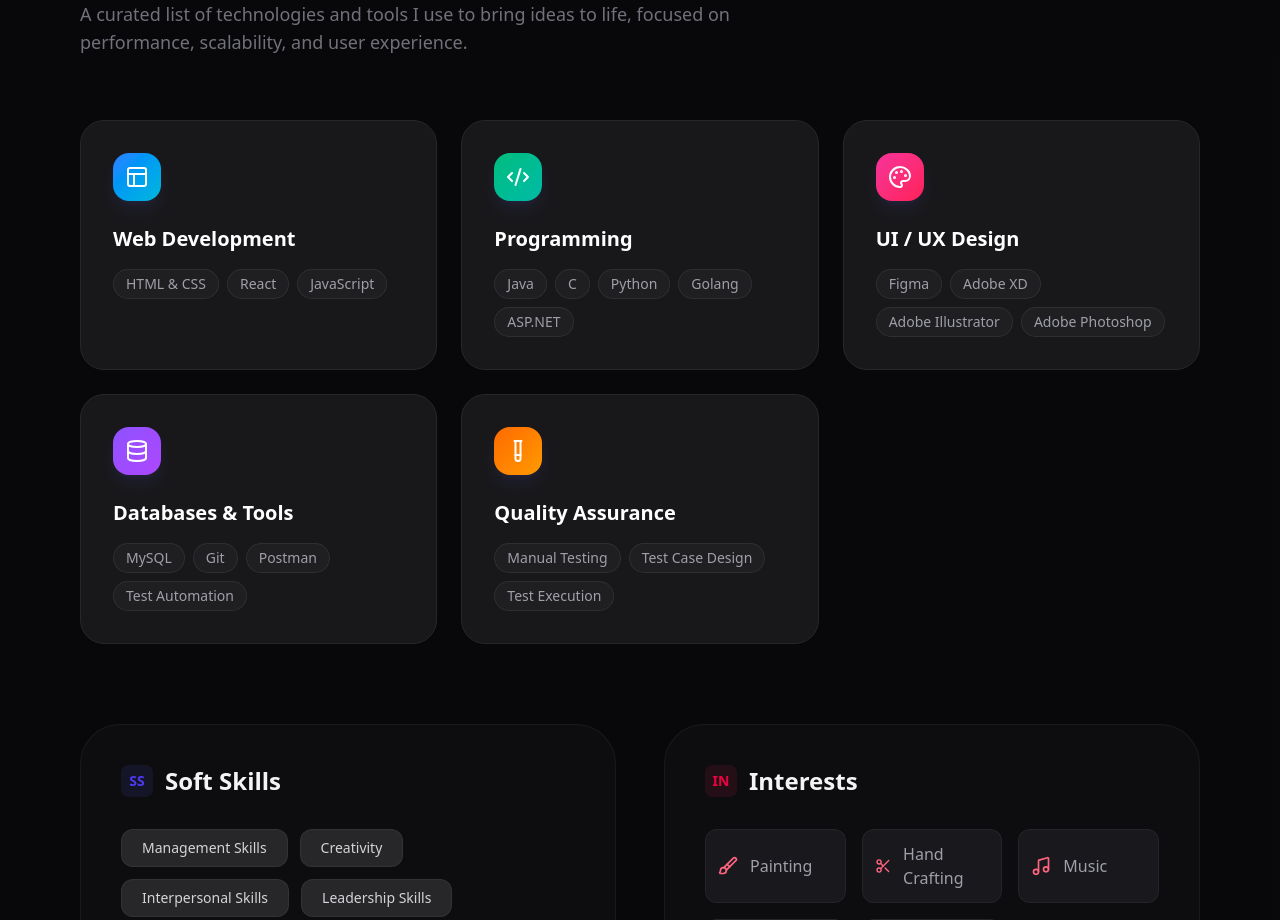
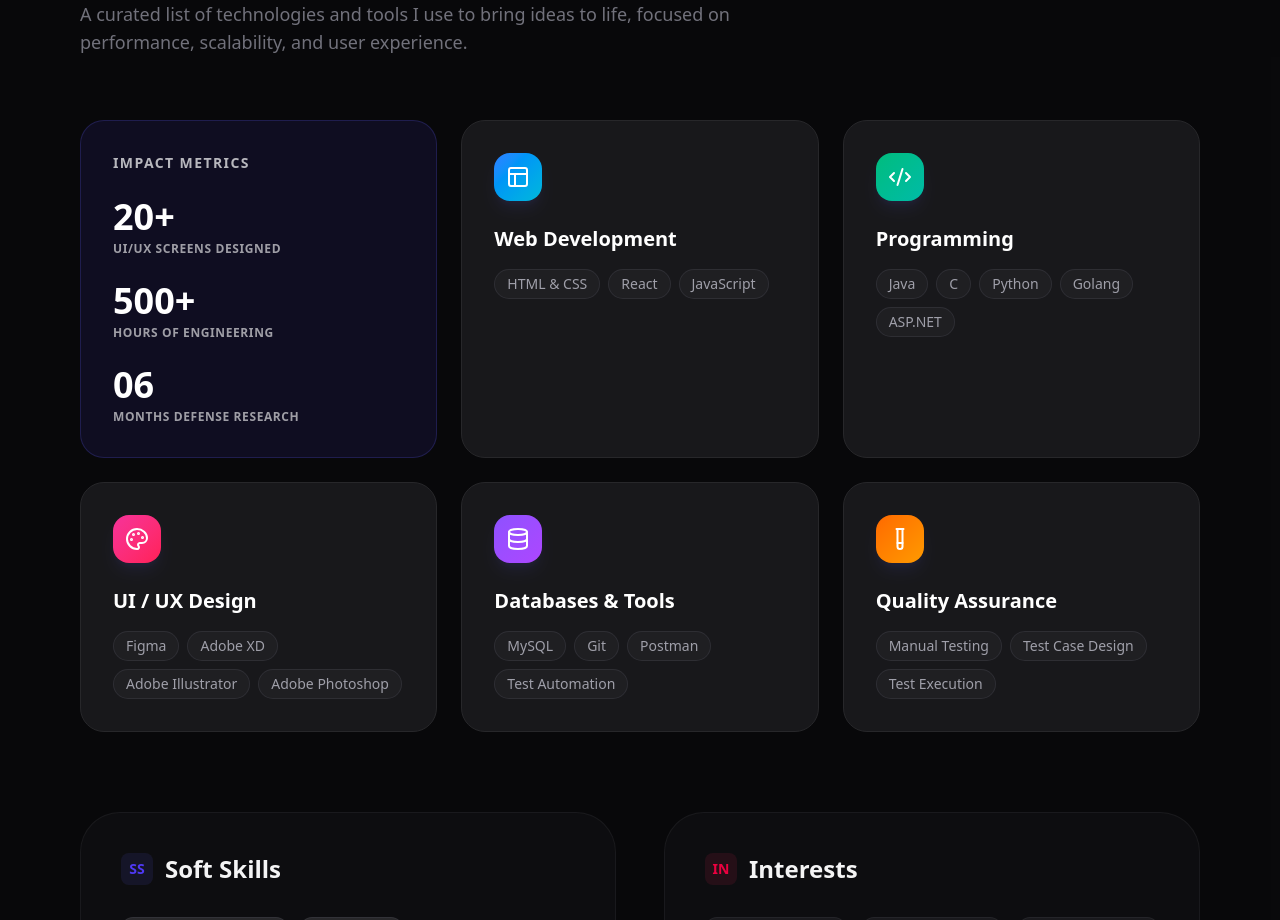
Before and after one commit to JithmiShihara99/MyWeb, a React (Vite) app: page / in a window 1280 px wide. Shown: the part 960-1880 px from the top of the page. Built offline with nearby package versions, Linux system fonts and the light colour scheme.

Commit message:
samll fixes

```diff
--- a/src/App.tsx
+++ b/src/App.tsx
@@ -6,6 +6,7 @@ import Skills from './components/Skills';
 import Projects from './components/Projects';
 import Experience from './components/Experience';
 import Cursor from './components/Cursor';
+import Preloader from './components/Preloader';
 import { personalInfo, referees } from './data';
 import { Analytics } from '@vercel/analytics/react';
 
@@ -14,6 +15,13 @@ const App = () => {
   const [isDarkMode, setIsDarkMode] = useState(true);
   const [showScrollTop, setShowScrollTop] = useState(false);
   const [currentTime, setCurrentTime] = useState("");
+  const [loading, setLoading] = useState(true);
+
+  useEffect(() => {
+    document.body.style.overflow = 'hidden';
+    const timer = setTimeout(() => setLoading(false), 2800);
+    return () => clearTimeout(timer);
+  }, []);
 
   useEffect(() => {
     const updateTime = () => {
@@ -55,6 +63,9 @@ const App = () => {
   ];
   return (
     <div className={`min-h-screen transition-colors duration-500 ${isDarkMode ? 'bg-zinc-950 text-zinc-100' : 'bg-zinc-50 text-zinc-900'}`}>
+      <AnimatePresence>
+        {loading && <Preloader />}
+      </AnimatePresence>
       <Analytics />
       <Cursor />
 
--- /dev/null
+++ b/src/components/Preloader.tsx
@@ -0,0 +1,45 @@
+import { motion } from 'framer-motion';
+
+const Preloader = () => {
+  return (
+    <motion.div
+      initial={{ opacity: 1 }}
+      animate={{ opacity: 0 }}
+      transition={{ duration: 0.8, delay: 2 }}
+      onAnimationComplete={() => document.body.style.overflow = 'unset'}
+      className="fixed inset-0 z-[9999] flex items-center justify-center bg-zinc-950"
+    >
+      <div className="relative flex flex-col items-center">
+        <motion.div
+          initial={{ opacity: 0, scale: 0.5 }}
+          animate={{ opacity: 1, scale: 1 }}
+          transition={{
+            duration: 0.5,
+            ease: "easeOut"
+          }}
+          className="text-6xl font-black tracking-tighter text-white"
+        >
+          Jithmi<span className="text-indigo-500">Shihara</span>
+        </motion.div>
+
+        <motion.div
+          initial={{ width: 0 }}
+          animate={{ width: "100%" }}
+          transition={{ duration: 1.5, ease: "easeInOut", delay: 0.5 }}
+          className="h-1 bg-indigo-500 mt-4 rounded-full"
+        />
+
+        <motion.p
+          initial={{ opacity: 0, y: 10 }}
+          animate={{ opacity: 1, y: 0 }}
+          transition={{ delay: 0.8 }}
+          className="text-zinc-500 text-xs font-bold uppercase tracking-[0.3em] mt-4"
+        >
+          Designing Digital Excellence
+        </motion.p>
+      </div>
+    </motion.div>
+  );
+};
+
+export default Preloader;
--- a/src/components/Skills.tsx
+++ b/src/components/Skills.tsx
@@ -23,6 +23,34 @@ const Skills: React.FC<SkillsProps> = ({ isDarkMode }) => {
         </motion.div>
 
         <div className="grid md:grid-cols-2 lg:grid-cols-3 gap-6 mb-20">
+          {/* Impact Stats Card */}
+          <motion.div
+            initial={{ opacity: 0, y: 20 }}
+            whileInView={{ opacity: 1, y: 0 }}
+            viewport={{ once: true }}
+            className={`p-8 rounded-3xl border transition-all flex flex-col justify-center ${
+              isDarkMode
+                ? 'bg-indigo-600/10 border-indigo-500/20 text-white'
+                : 'bg-indigo-50 border-indigo-100 text-indigo-900 shadow-sm'
+            }`}
+          >
+            <h3 className="text-sm font-bold uppercase tracking-widest mb-6 opacity-70">Impact Metrics</h3>
+            <div className="space-y-6">
+              <div>
+                <div className="text-4xl font-black mb-1">20+</div>
+                <div className="text-xs font-bold uppercase tracking-wider opacity-60">UI/UX Screens Designed</div>
+              </div>
+              <div>
+                <div className="text-4xl font-black mb-1">500+</div>
+                <div className="text-xs font-bold uppercase tracking-wider opacity-60">Hours of Engineering</div>
+              </div>
+              <div>
+                <div className="text-4xl font-black mb-1">06</div>
+                <div className="text-xs font-bold uppercase tracking-wider opacity-60">Months Defense Research</div>
+              </div>
+            </div>
+          </motion.div>
+
           {skills.map((skill, index) => (
             <motion.div
               key={skill.category}
```
